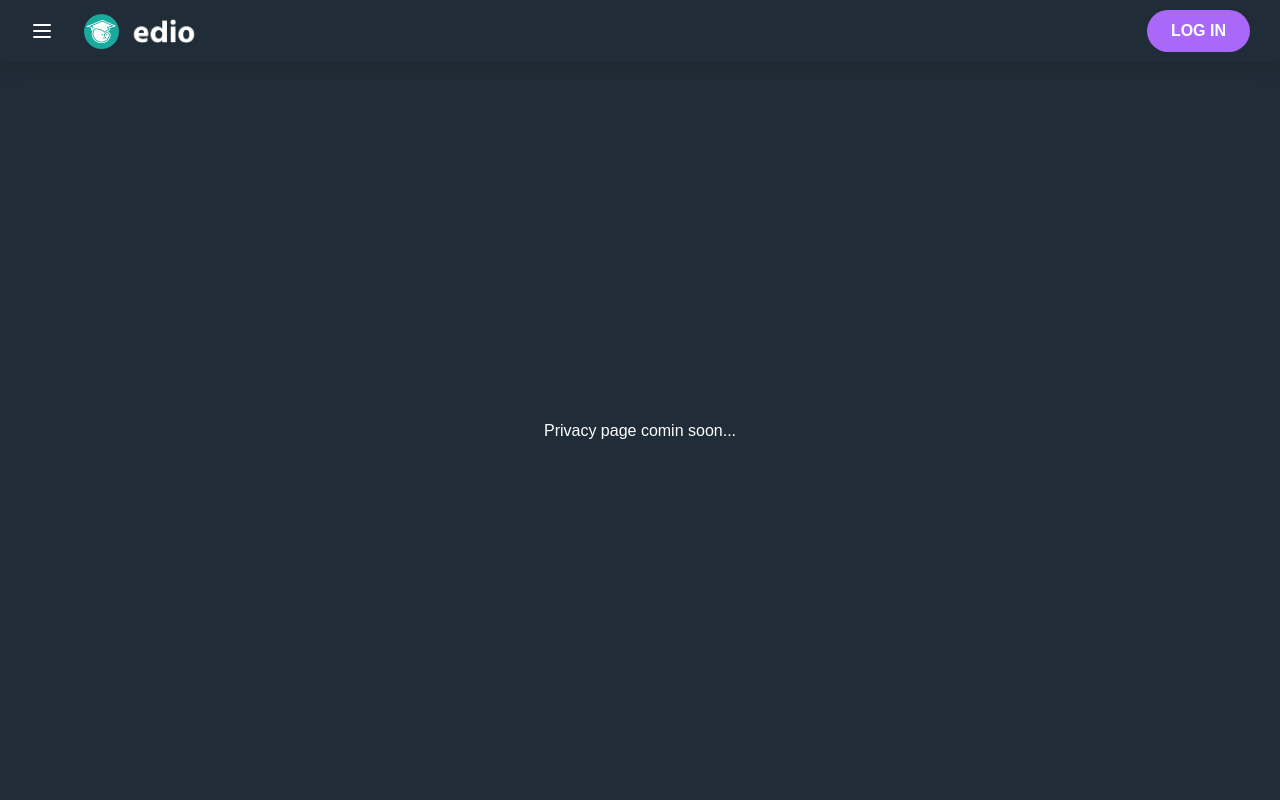
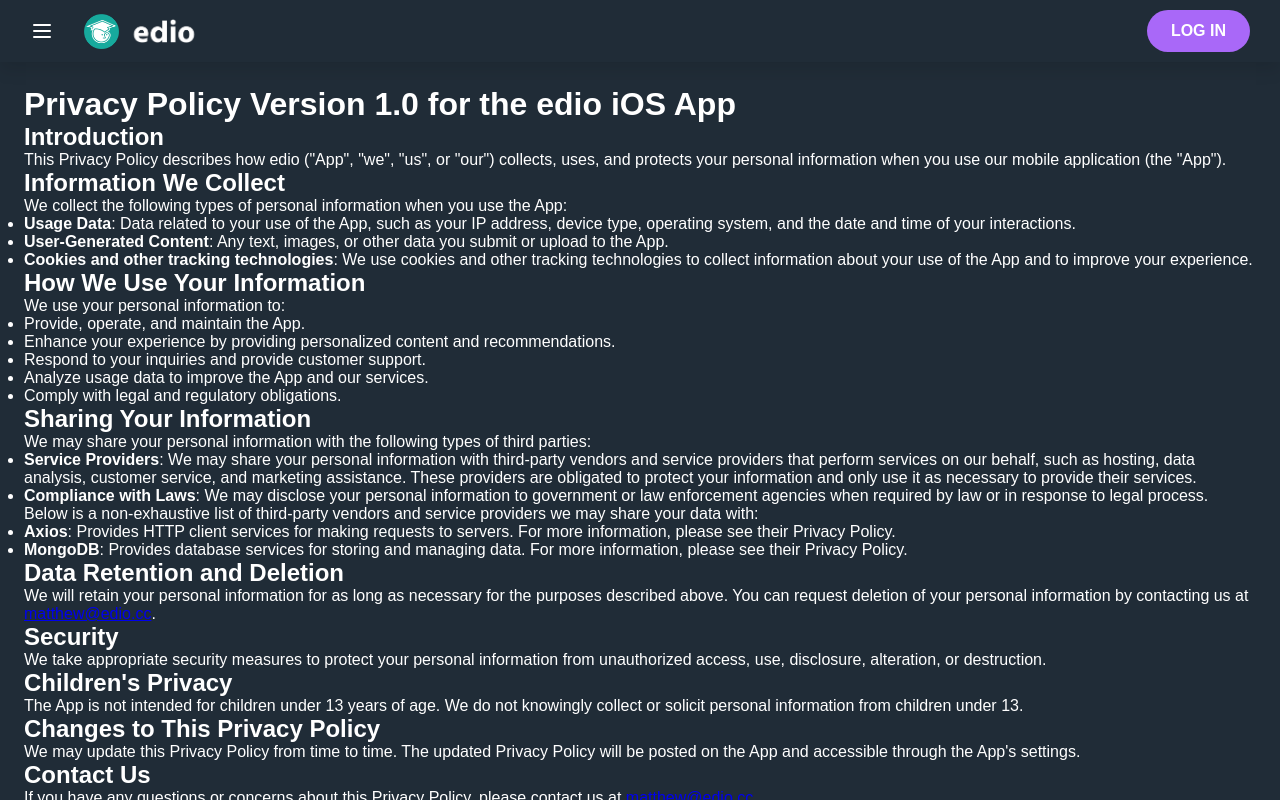
Before and after one commit to edio-tech/edio-app-frontend, a React (Vite) app: page /privacy in a window 1280 px wide. Built offline with nearby package versions, Linux system fonts and the light colour scheme.

Commit message:
Added privacy

```diff
--- a/src/App.jsx
+++ b/src/App.jsx
@@ -66,6 +66,6 @@
       </Route>
     </Routes>
   )
-};
+}
 
 export default App;
--- a/src/pages/Privacy.jsx
+++ b/src/pages/Privacy.jsx
@@ -1,9 +1,70 @@
+import Markdown from 'react-markdown';
 
+const markdownPrivacy = `
+# Privacy Policy Version 1.0 for the edio iOS App
+
+## Introduction
+
+This Privacy Policy describes how edio ("App", "we", "us", or "our") collects, uses, and protects your personal information when you use our mobile application (the "App").
+
+## Information We Collect
+
+We collect the following types of personal information when you use the App:
+
+- **Usage Data**: Data related to your use of the App, such as your IP address, device type, operating system, and the date and time of your interactions.
+- **User-Generated Content**: Any text, images, or other data you submit or upload to the App.
+- **Cookies and other tracking technologies**: We use cookies and other tracking technologies to collect information about your use of the App and to improve your experience.
+
+## How We Use Your Information
+
+We use your personal information to:
+
+- Provide, operate, and maintain the App.
+- Enhance your experience by providing personalized content and recommendations.
+- Respond to your inquiries and provide customer support.
+- Analyze usage data to improve the App and our services.
+- Comply with legal and regulatory obligations.
+
+## Sharing Your Information
+
+We may share your personal information with the following types of third parties:
+
+- **Service Providers**: We may share your personal information with third-party vendors and service providers that perform services on our behalf, such as hosting, data analysis, customer service, and marketing assistance. These providers are obligated to protect your information and only use it as necessary to provide their services.
+- **Compliance with Laws**: We may disclose your personal information to government or law enforcement agencies when required by law or in response to legal process.
+
+Below is a non-exhaustive list of third-party vendors and service providers we may share your data with:
+
+- **Axios**: Provides HTTP client services for making requests to servers. For more information, please see their Privacy Policy.
+- **MongoDB**: Provides database services for storing and managing data. For more information, please see their Privacy Policy.
+
+## Data Retention and Deletion
+
+We will retain your personal information for as long as necessary for the purposes described above. You can request deletion of your personal information by contacting us at [matthew@edio.cc](mailto:matthew@edio.cc).
+
+## Security
+
+We take appropriate security measures to protect your personal information from unauthorized access, use, disclosure, alteration, or destruction.
+
+## Children's Privacy
+
+The App is not intended for children under 13 years of age. We do not knowingly collect or solicit personal information from children under 13.
+
+## Changes to This Privacy Policy
+
+We may update this Privacy Policy from time to time. The updated Privacy Policy will be posted on the App and accessible through the App's settings.
+
+## Contact Us
+
+If you have any questions or concerns about this Privacy Policy, please contact us at [matthew@edio.cc](mailto:matthew@edio.cc).
+
+Your privacy is important to us. We will take reasonable steps to protect your personal information and comply with applicable privacy laws.
+`;
 
 const Privacy = () => {
   return (
-    <div className = "flex-container">Privacy page comin soon...</div>
+    <div style={{padding: 24}}>
+        <Markdown>{markdownPrivacy}</Markdown>
+    </div>
   )
 }
-
-export default Privacy
+export default Privacy;
```
